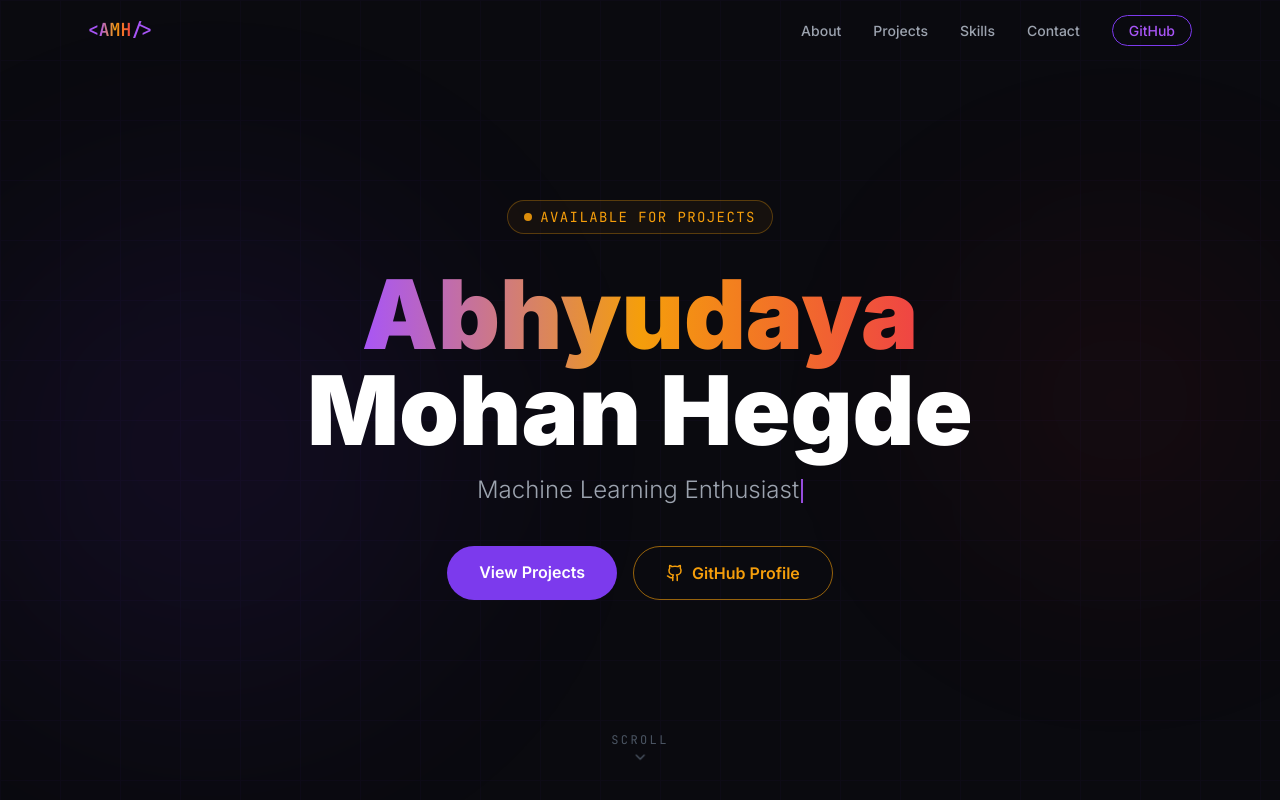
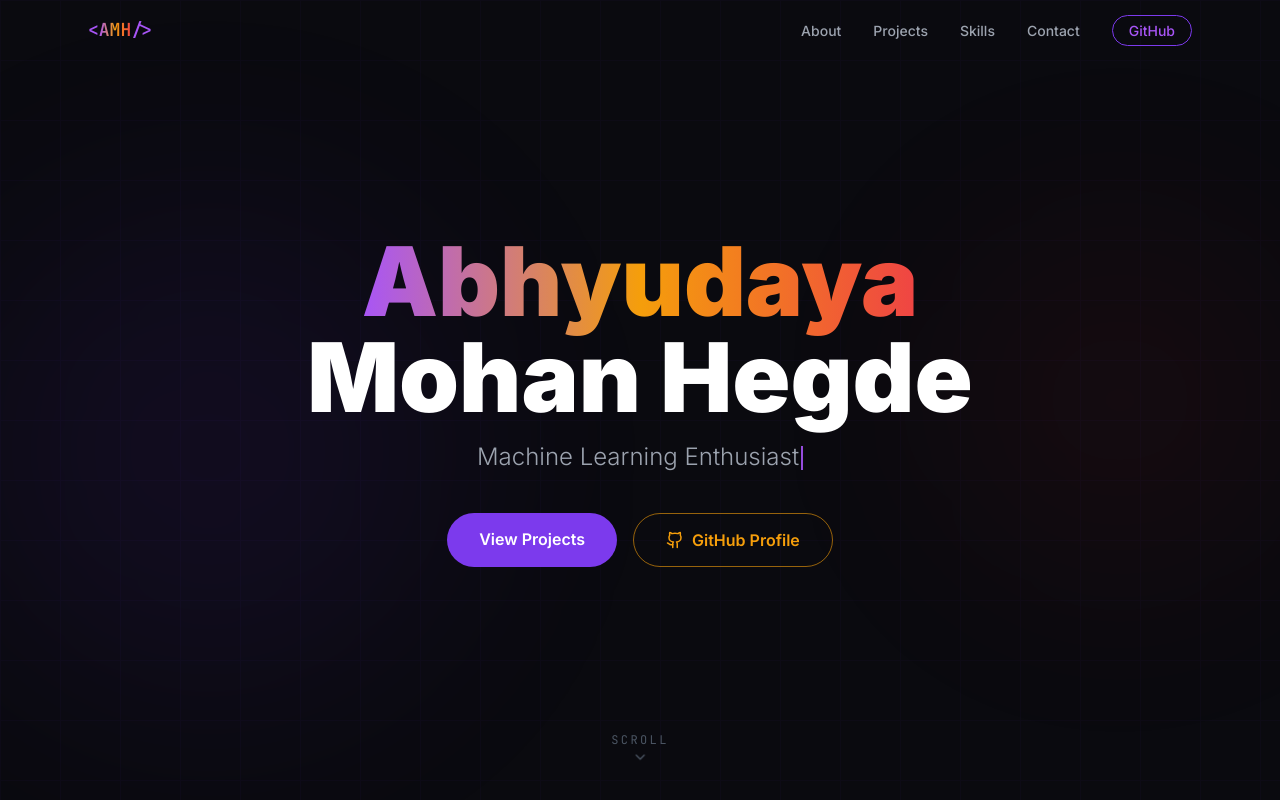
Before and after one commit to umbralrage345/profile-dashboard, a Next.js app: page / in a window 1280 px wide. Shown: the top 800 px of the page. Built offline with nearby package versions, Linux system fonts and the light colour scheme.

Commit message:
Restyled landing page

```diff
--- a/components/Hero.tsx
+++ b/components/Hero.tsx
@@ -68,17 +68,6 @@ export default function Hero() {
 
       {/* Content */}
       <div className="relative z-10 text-center max-w-4xl mx-auto">
-        {/* Badge */}
-        <motion.div
-          initial={{ opacity: 0, y: 20 }}
-          animate={{ opacity: 1, y: 0 }}
-          transition={{ duration: 0.6 }}
-          className="inline-flex items-center gap-2 px-4 py-1.5 rounded-full border border-brand-gold/30 bg-brand-gold/5 text-brand-gold text-sm font-mono tracking-widest uppercase mb-8"
-        >
-          <span className="w-2 h-2 rounded-full bg-brand-gold animate-pulse" />
-          Available for projects
-        </motion.div>
-
         {/* Name */}
         <motion.h1
           initial={{ opacity: 0, y: 30 }}
```
